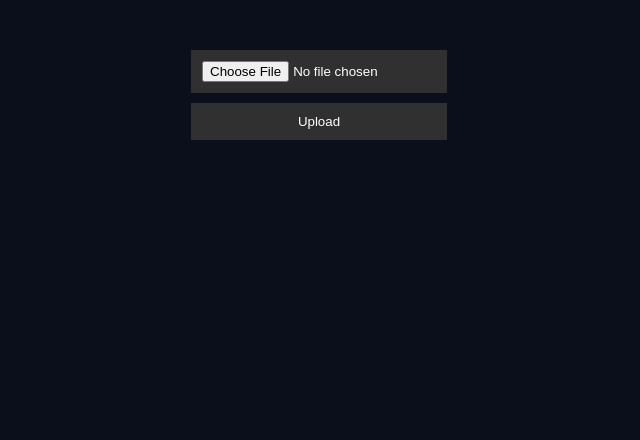
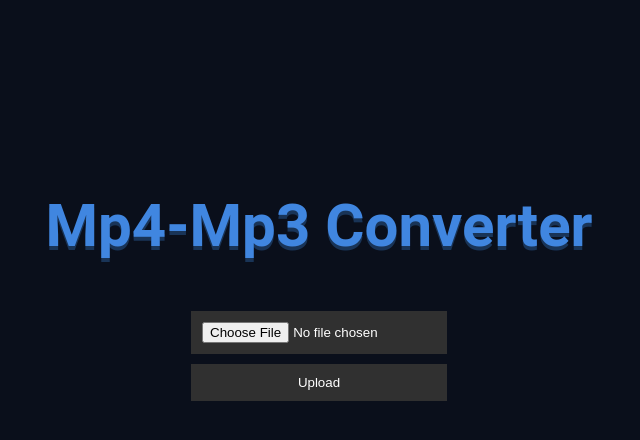
Before and after one commit to Konge5678/mp4-to-mp3, a website: page public/index.html in a window 1280 px wide. Shown: the whole page, without its empty margins (321-961 px from the left). Drawn offline with Linux system fonts and the light colour scheme.

Commit message:
Readme/ h1

```diff
--- a/public/index.html
+++ b/public/index.html
@@ -7,7 +7,7 @@
   <link rel="stylesheet" href="style.css">
 </head>
 <body>
-
+  <h1>Mp4-Mp3 Converter</h1>
   <div class="container">
     <form action="/upload" method="post" enctype="multipart/form-data">
       <input class="choose-file" type="file" name="video" accept="video/mp4">
--- a/public/style.css
+++ b/public/style.css
@@ -29,3 +29,14 @@ body {
     border: 1px solid rgb(48, 48, 48);
     color: white;
   }
+
+
+h1 {
+    color: #4086e0;
+    align-items: center;
+    text-align: center;
+    margin-top: 190px;
+    font-size: 60px;
+    text-shadow: 0 4px 0 #193457;
+    font-family: 'Roboto', sans-serif;
+}
```
Also changed, not shown: README.md.
